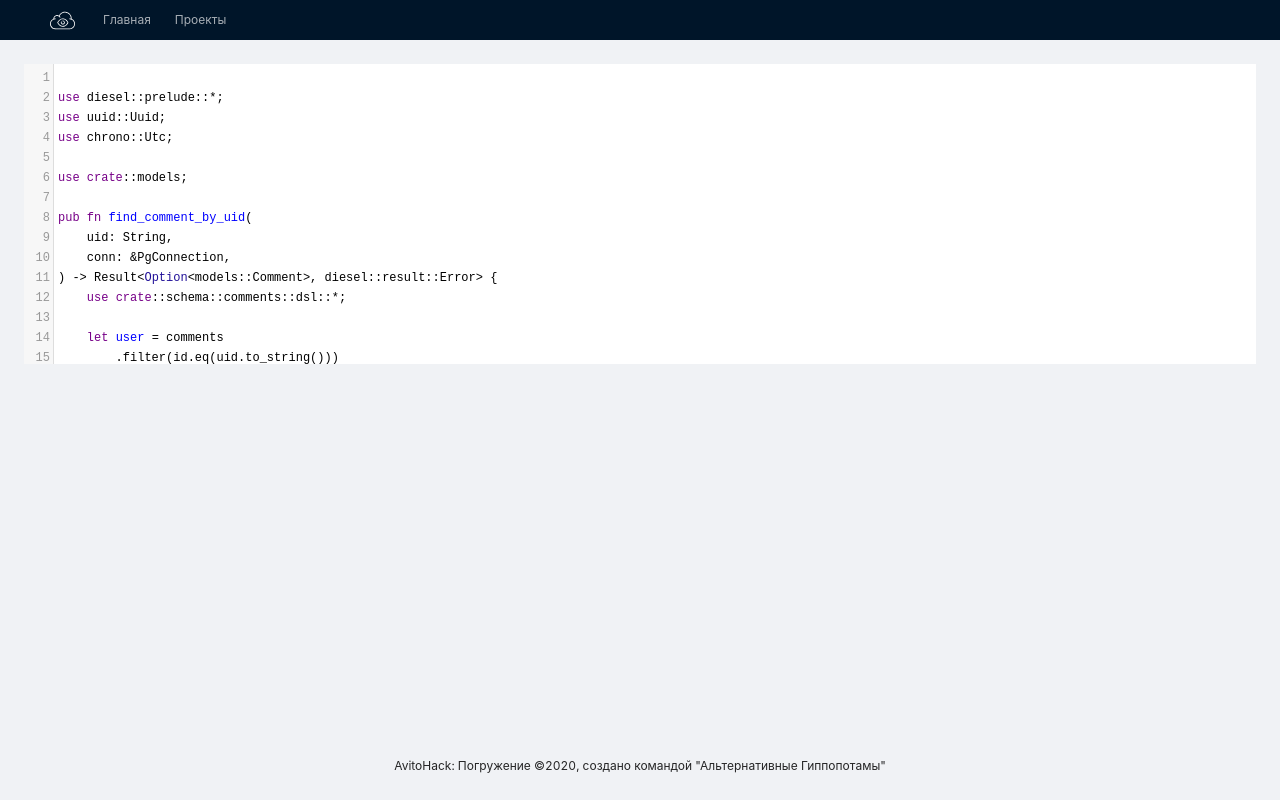
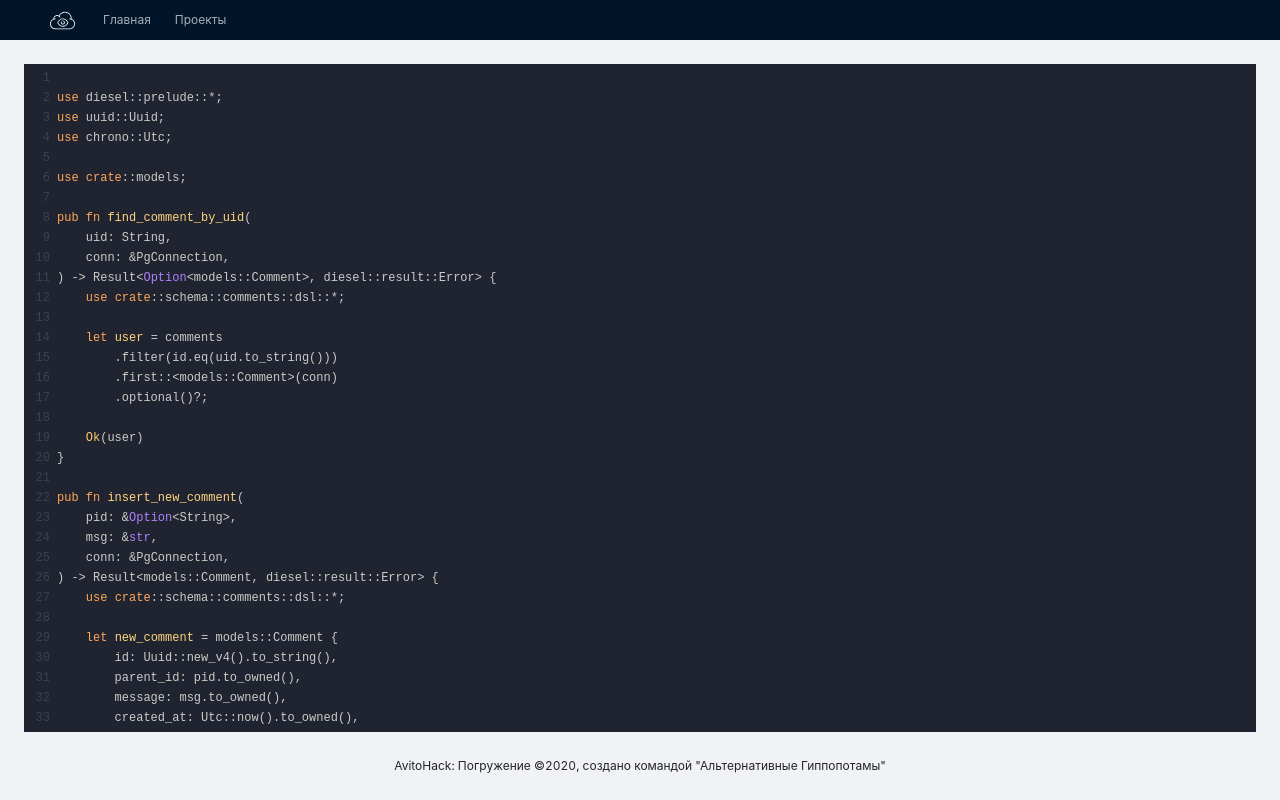
Before and after one commit to Albibek/hyppos, a React (Create React App) app in the folder hyppos-ui/: page /projects/1/review in a window 1280 px wide. Built offline with nearby package versions, Linux system fonts and the light colour scheme.

Commit message:
[feat] code mirror improved

```diff
--- a/hyppos-ui/src/pages/ReviewPage/ReviewPage.tsx
+++ b/hyppos-ui/src/pages/ReviewPage/ReviewPage.tsx
@@ -1,12 +1,16 @@
 import React from "react";
+import classes from "./classes.module.scss";
 import { EditorConfiguration } from "codemirror"
-import { Controlled as CodeMirror, ICodeMirror } from "react-codemirror2"
+import { Controlled as CodeMirror } from "react-codemirror2"
 
 import "codemirror/lib/codemirror.css"
+import "codemirror/theme/ayu-mirage.css";
+
 import "codemirror/mode/rust/rust";
 
 
 const defaultOptions: EditorConfiguration = {
+  theme: "ayu-mirage",
   lineNumbers: true,
   mode: {
     name: "rust"
@@ -59,11 +63,14 @@ pub fn insert_new_comment(
 export const ReviewPage = React.memo(
   function ReviewPage() {
     return (
-      <CodeMirror
-        value={someValue}
-        options={defaultOptions}
-        onBeforeChange={() => undefined}
-      />
+      <div className={classes.root}>
+        <CodeMirror
+          className={classes.codemirror}
+          value={someValue}
+          options={defaultOptions}
+          onBeforeChange={() => undefined}
+        />
+      </div>
     )
   }
 )
--- /dev/null
+++ b/hyppos-ui/src/pages/ReviewPage/classes.module.scss
@@ -0,0 +1,12 @@
+.root {
+  height: 90%;
+
+  :global .CodeMirror {
+    height: auto;
+  }
+}
+
+.codemirror {
+  height: 100%;
+  overflow: scroll;
+}
--- a/hyppos-ui/src/pages/classes.module.scss
+++ b/hyppos-ui/src/pages/classes.module.scss
@@ -10,6 +10,7 @@
   }
 
   .content {
-
+    height: calc(100% - 40px);
+    overflow: scroll;
   }
 }
```
